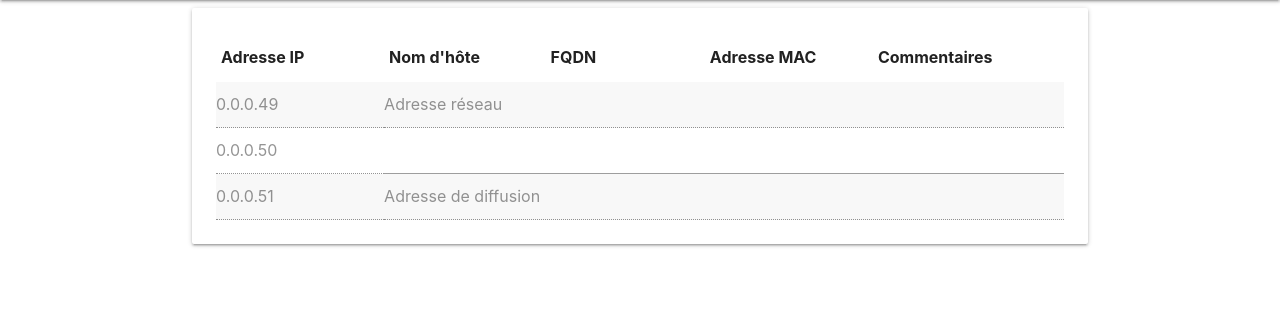
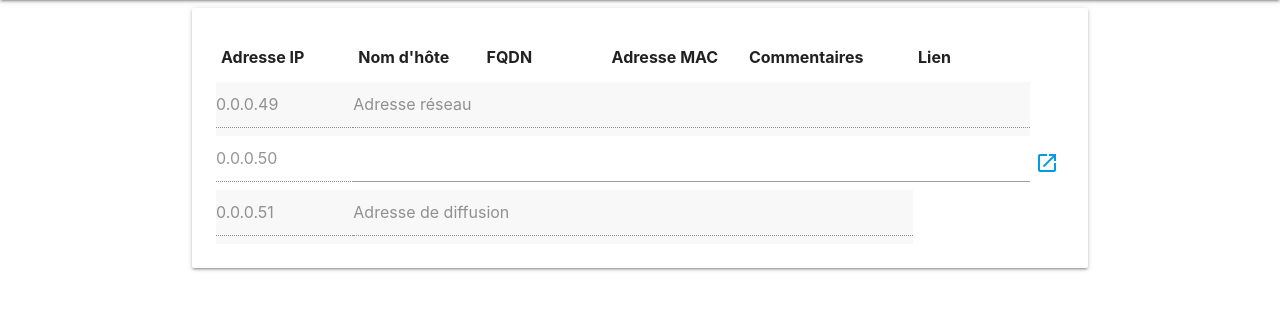
Before and after one commit to adrienmalin/TablIP, a PHP site: page /network.php?id=1 in a window 1280 px wide. Shown: the part 64-374 px from the top of the page. Run offline with PHP 8.4, Linux system fonts and the light colour scheme; tables that the repository leaves empty hold one stand-in row (values such as "Sample post"); a stand-in replaces the project's code that opens the database connection.

Commit message:
update host fix

```diff
--- a/css/style.css
+++ b/css/style.css
@@ -3,7 +3,7 @@
   padding: 0;
 }
 
-.td-input input[type="text"]:not(.browser-default) {
+.td-input input:not(.browser-default) {
   margin: 0;
 }
 
--- a/js/script.js
+++ b/js/script.js
@@ -5,19 +5,28 @@ function showCard(card, button) {
 }
 
 function updateHost(input) {
-    input.parentElement.classList.remove("ok")
-    input.parentElement.classList.remove("nok")
-    input.parentElement.classList.add("pending")
+    if (input.form.checkValidity()) {
+        var td = input.parentElement
+        var tr = td.parentElement
+        tr.classList.remove("ok")
+        tr.classList.remove("nok")
+        tr.classList.add("pending")
         fetch(new Request("updateHost.php", {
             method:"POST",
             body:new FormData(input.form),
             mode:"cors"
         })).then(response => {
-        input.parentElement.classList.remove("pending")
+            tr.classList.remove("pending")
             if (response.ok) {
-            input.parentElement.classList.add("ok")
+                tr.classList.add("ok")
+                var linkInput = tr.getElementsByTagName('input')[7]
+                var linkA = tr.getElementsByTagName('a')[0]
+                linkA.href = linkInput.value
             } else {
-            input.parentElement.classList.add("nok")
+                tr.classList.add("nok")
             }
         })
+    } else {
+        input.form.reportValidity()
     }
+}
--- a/network.php
+++ b/network.php
@@ -52,12 +52,13 @@ if (!$siteName) {
                                 <th>FQDN</th>
                                 <th>Adresse MAC</th>
                                 <th>Commentaires</th>
+                                <th>Lien</th>
                             </tr>
                         </thead>
                         <tbody>
                             <tr>
                                 <td class="td-input"><input type="text" name='ip' value="<?=$networkAddressStr?>" disabled/></td>
-                                <td class="td-input" colspan="4"><input type="text" value="Adresse réseau" disabled/></td>
+                                <td class="td-input" colspan="5"><input type="text" value="Adresse réseau" disabled/></td>
                             </tr>
 <?php
     for ($ip = $networkAddress + 1; ($ip+1 & $networkMask) == $networkAddress; $ip++ ) {
@@ -68,10 +69,12 @@ if (!$siteName) {
                                     <input type="hidden" name="ip" value="<?=$ip?>"/>
                                     <input type="hidden" name="networkId" value="<?=$networkId?>"/>
                                     <td class="td-input"><input type="text" value="<?=long2ip($ip)?>" disabled/></td>
-                                    <td class="td-input"><input type="text" onchange="updateHost(this)" name='hostname' value="<?=$host["Hostname"]?>"/></td>
-                                    <td class="td-input"><input type="text" onchange="updateHost(this)" name='fqdn' value="<?=$host["FQDN"]?>"/></td>
-                                    <td class="td-input"><input type="text" onchange="updateHost(this)" name='macAddress' value="<?=$host["MacAddress"]?>"/></td>
-                                    <td class="td-input"><input type="text" onchange="updateHost(this)" name='comments' value="<?=$host["Comments"]?>"/></td>
+                                    <td class="td-input"><input type="text" onchange="updateHost(this)" name="hostname" pattern="^[A-Za-z0-9_-]*$" value="<?=$host["Hostname"]?>"/></td>
+                                    <td class="td-input"><input type="text" onchange="updateHost(this)" name="fqdn" pattern="^[a-zA-Z0-9._-]*$" value="<?=$host["FQDN"]?>"/></td>
+                                    <td class="td-input"><input type="text" onchange="updateHost(this)" name="macAddress" pattern="^([a-fA-F0-9]{2}[:-]{1}){5}[a-fA-F0-9]{2}$" title="XX:XX:XX:XX:XX:XX" value="<?=$host["MacAddress"]?>"/></td>
+                                    <td class="td-input"><input type="text" onchange="updateHost(this)" name="comments" value="<?=$host["Comments"]?>"/></td>
+                                    <td class="td-input"><input type="url" onchange="updateHost(this)" name="link" value="<?=$host["Link"]?>"/></td>
+                                    <td><a href="<?=$host["Link"]?>" target="_blank"><i class="material-icons">launch</i></a></td>
                                 </form>
                             </tr>
 <?php
```
Also changed, not shown: updateHost.php (+11 -6 lines). Lines whose indentation alone changed are shown as unchanged.
